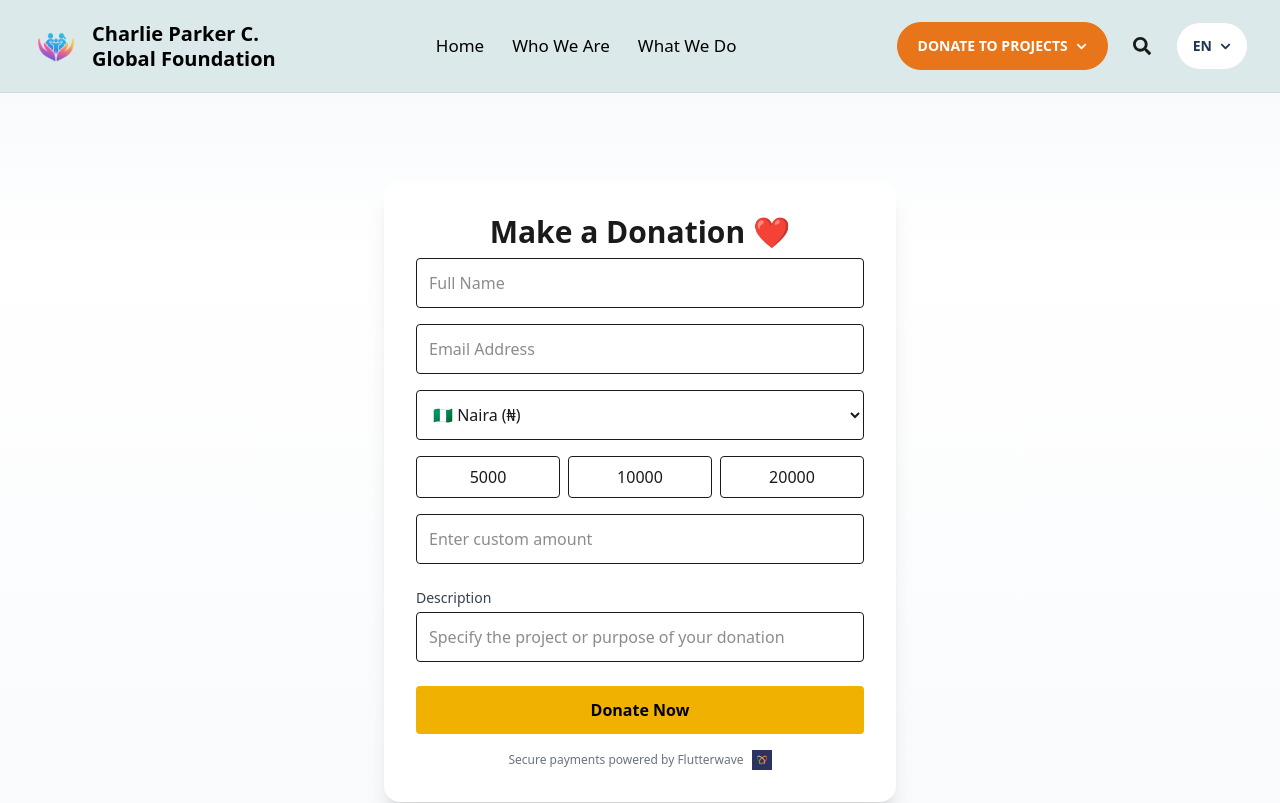
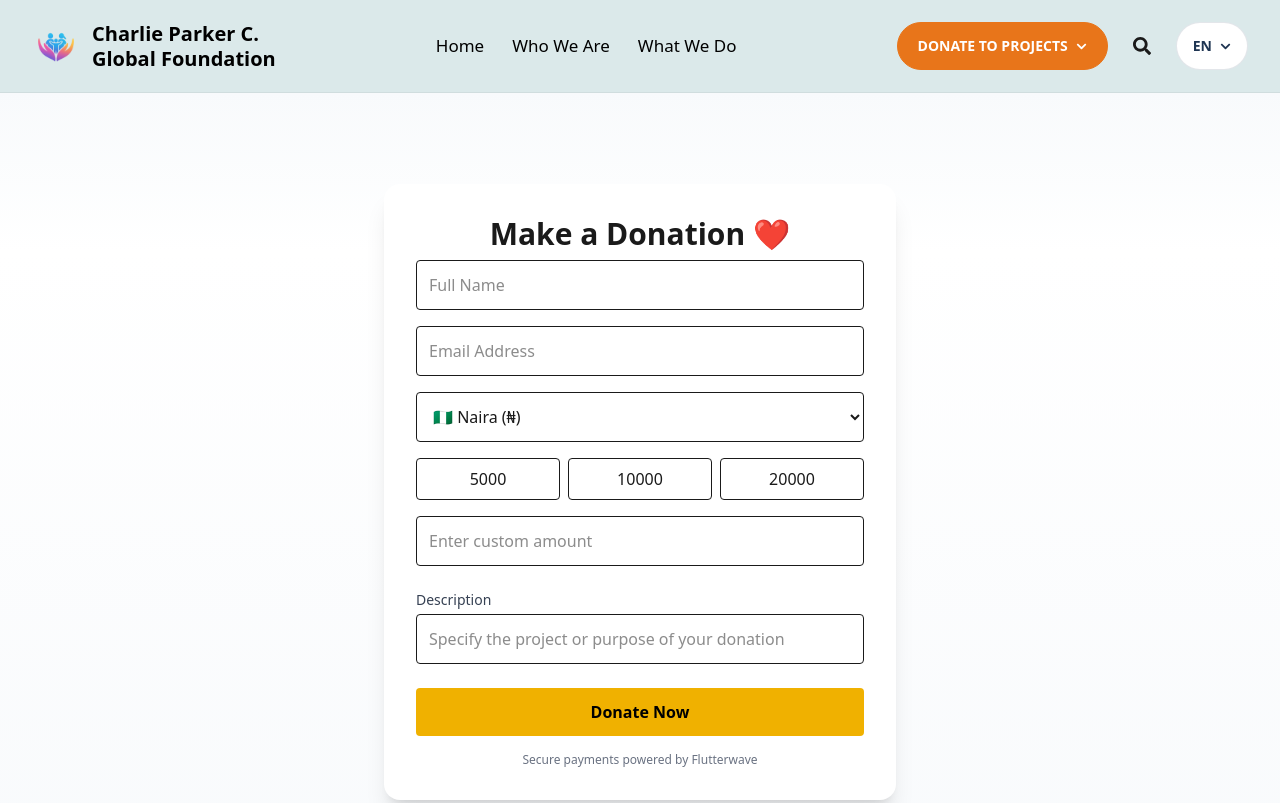
Before and after one commit to Kelechukwu500/Parker-Foundation, a React (Vite) app: page /donate in a window 1280 px wide. Shown: the top 803 px of the page. Built offline with nearby package versions, Linux system fonts and the light colour scheme; what @react-pdf/renderer would draw is missing.

Commit message:
update: [updated the donate file]

```diff
--- a/src/Pages/Donate.jsx
+++ b/src/Pages/Donate.jsx
@@ -2,7 +2,7 @@ import React, { useState } from "react";
 import { db } from "../Firebase";
 import { collection, addDoc, serverTimestamp } from "firebase/firestore";
 import emailjs from "emailjs-com";
-import FlutterwaveLogo from "../assets/FlutterwaveLogo.jpg";
+
 
 const Donate = () => {
   const [amount, setAmount] = useState("");
@@ -196,11 +196,7 @@ const Donate = () => {
               <p className="text-xs text-gray-500 text-center">
                 Secure payments powered by Flutterwave
               </p>
-              <img
-                src={FlutterwaveLogo}
-                alt="Flutterwave"
-                className="h-4 sm:h-5 object-contain"
-              />
+
             </div>
           </>
         )}
```
